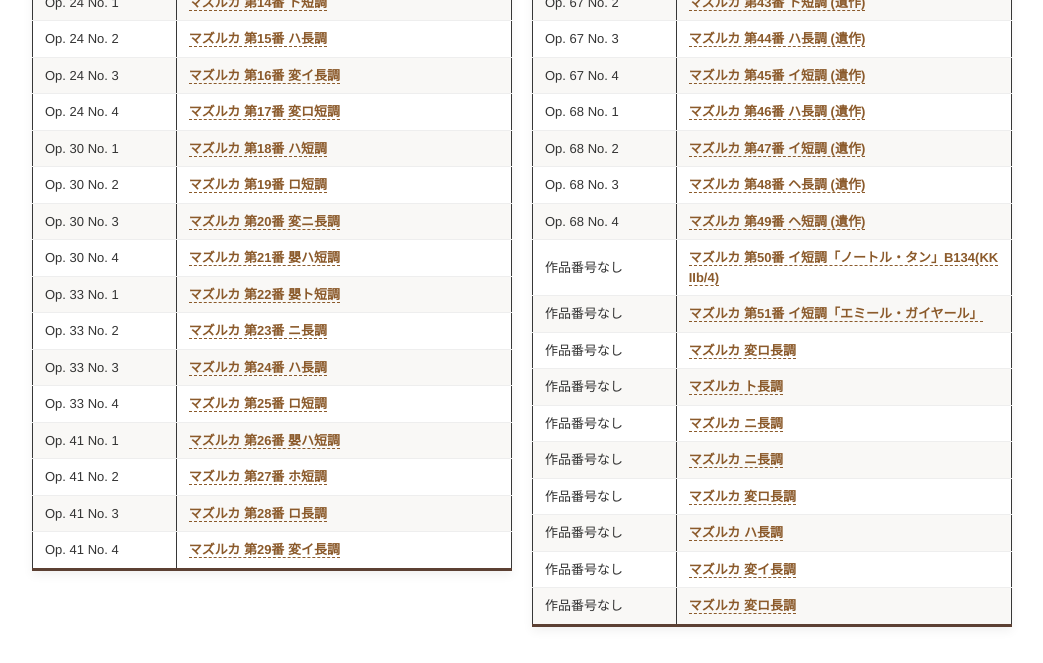
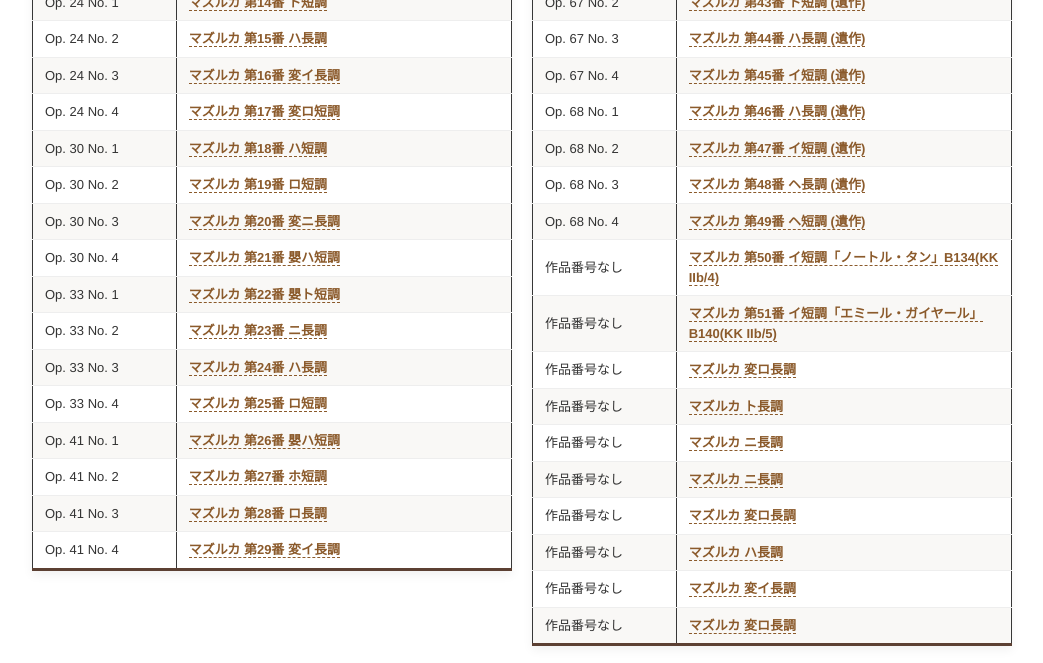
Before and after one commit to akikowashino/akikowashino.github.io, a Jekyll site: the page built from mazurka/index-en.md, in a window 1280 px wide and 900 px high, scrolled down 722 px, cut to the strip 0-663 px from the top of the window. Shown: the whole strip, without its empty margins (118-1161 px from the left). Built offline with Jekyll 4.4.1, drawn with Linux system fonts in a browser that asks for light colours.

Commit message:
Update index-en.md

```diff
--- a/mazurka/index-en.md
+++ b/mazurka/index-en.md
@@ -161,7 +161,7 @@
         <tr><td>Op. 68 No. 3</td><td><a href="https://chopinscores.org/en/partytura/1020" target="_blank" rel="noopener">マズルカ 第48番 ヘ長調 (遺作)</a></td></tr>
         <tr><td>Op. 68 No. 4</td><td><a href="https://chopinscores.org/en/partytura/1021" target="_blank" rel="noopener">マズルカ 第49番 ヘ短調 (遺作)</a></td></tr>
         <tr><td>作品番号なし</td><td><a href="https://ks15.imslp.org/files/imglnks/usimg/e/e2/IMSLP96715-PMLP152738-Chopin_Klindworth_Band_1_Bote_12261_B_134_scan.pdf" target="_blank" rel="noopener">マズルカ 第50番 イ短調「ノートル・タン」B134(KK IIb/4)</a></td></tr>
-        <tr><td>作品番号なし</td><td><a href="#" target="_blank" rel="noopener">マズルカ 第51番 イ短調「エミール・ガイヤール」</a></td></tr>
+        <tr><td>作品番号なし</td><td><a href="https://vmirror.imslp.org/files/imglnks/usimg/4/47/IMSLP399502-PMLP152797-BnF_btv1b52500541b_1.pdf" target="_blank" rel="noopener">マズルカ 第51番 イ短調「エミール・ガイヤール」B140(KK IIb/5)</a></td></tr>
         <tr><td>作品番号なし</td><td><a href="#" target="_blank" rel="noopener">マズルカ 変ロ長調</a></td></tr>
         <tr><td>作品番号なし</td><td><a href="#" target="_blank" rel="noopener">マズルカ ト長調</a></td></tr>
         <tr><td>作品番号なし</td><td><a href="#" target="_blank" rel="noopener">マズルカ ニ長調</a></td></tr>
```
